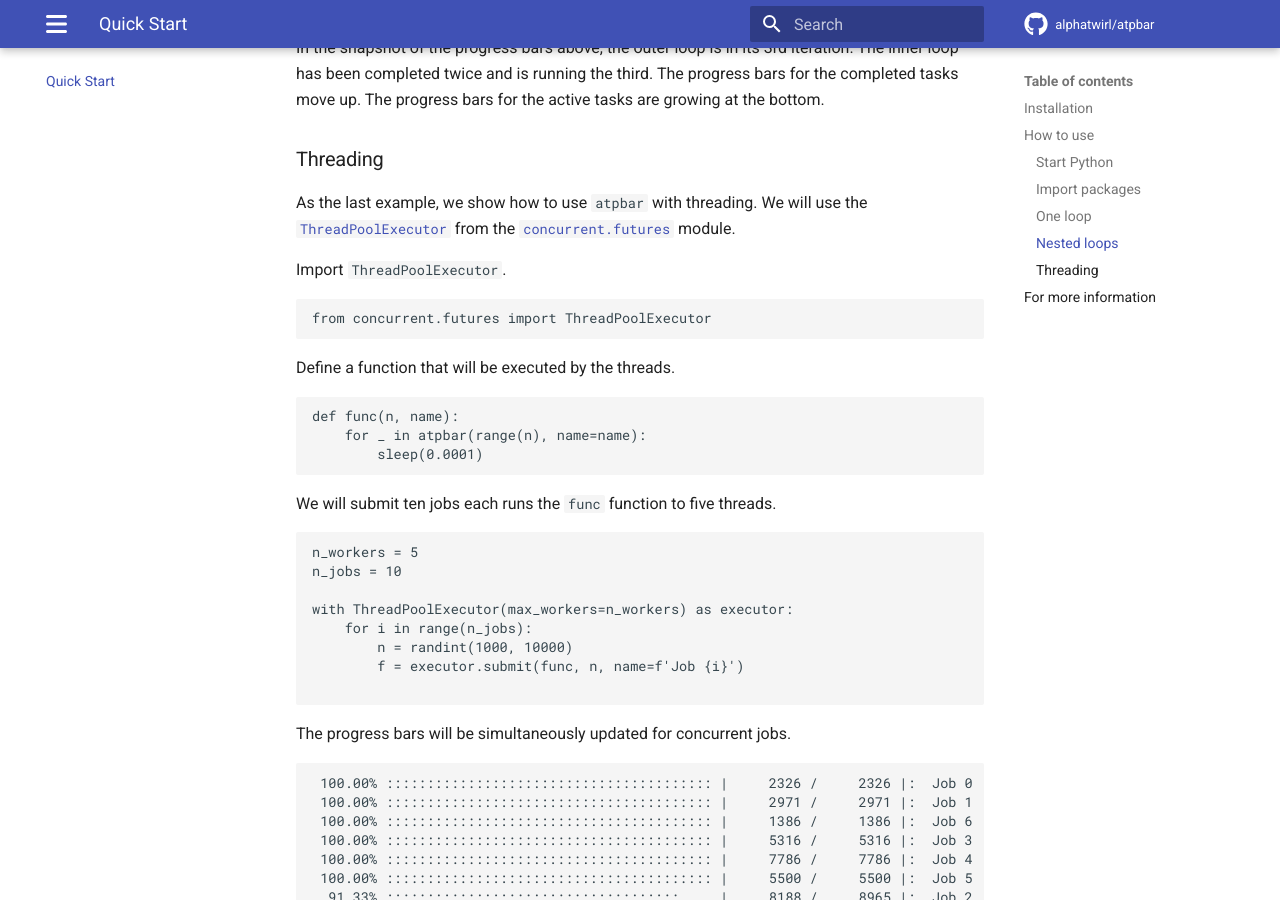
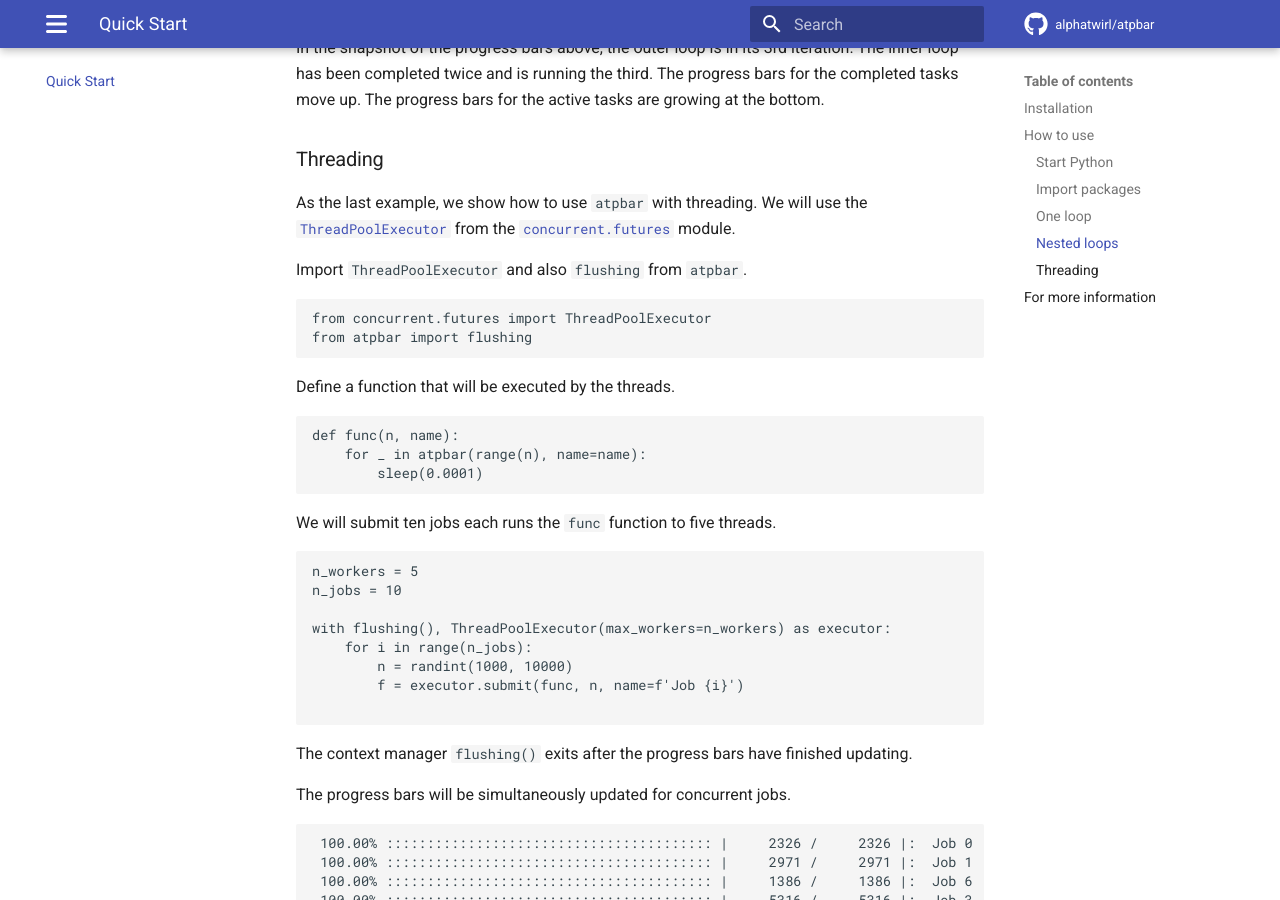
Before and after one commit to alphatwirl/atpbar, an MkDocs documentation site: the page built from docs/quick.md, in a window 1280 px wide and 900 px high, scrolled down 1772 px. Built offline with MkDocs 1.6.1 and Material for MkDocs 9.7.7, drawn with Linux system fonts in a browser that asks for light colours; comment, search, counter and statistics services are not loaded.

Commit message:
Update doc

````diff
--- a/docs/quick.md
+++ b/docs/quick.md
@@ -93,10 +93,11 @@ from the
 [`concurrent.futures`](https://docs.python.org/3/library/concurrent.futures.html)
 module.
 
-Import `ThreadPoolExecutor`.
+Import `ThreadPoolExecutor` and also `flushing` from `atpbar`.
 
 ```python
 from concurrent.futures import ThreadPoolExecutor
+from atpbar import flushing
 ```
 
 Define a function that will be executed by the threads.
@@ -113,12 +114,15 @@ We will submit ten jobs each runs the `func` function to five threads.
 n_workers = 5
 n_jobs = 10
 
-with ThreadPoolExecutor(max_workers=n_workers) as executor:
+with flushing(), ThreadPoolExecutor(max_workers=n_workers) as executor:
     for i in range(n_jobs):
         n = randint(1000, 10000)
         f = executor.submit(func, n, name=f'Job {i}')
 
 ```
+
+The context manager `flushing()` exits after the progress bars have finished
+updating.
 
 The progress bars will be simultaneously updated for concurrent jobs.
 
````
